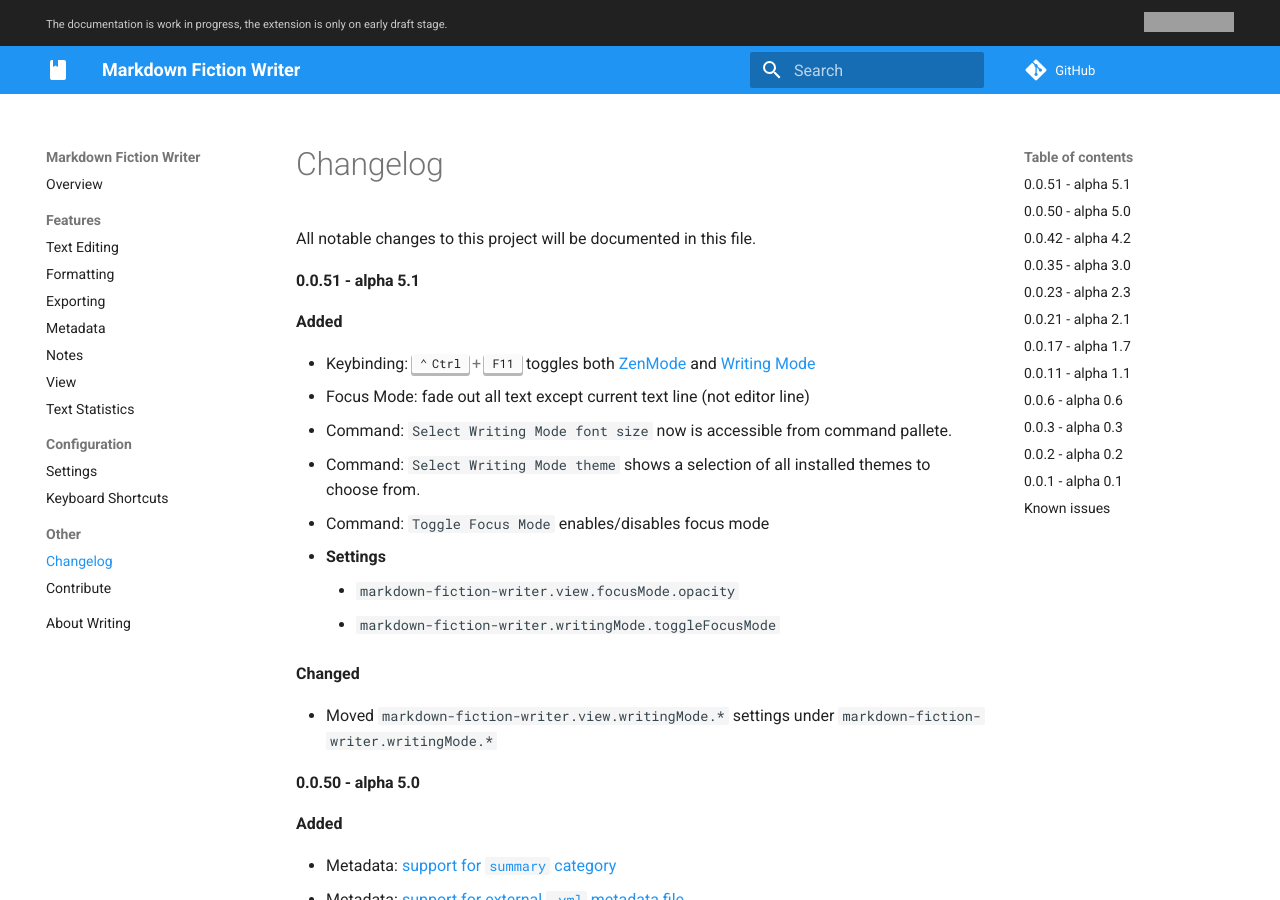
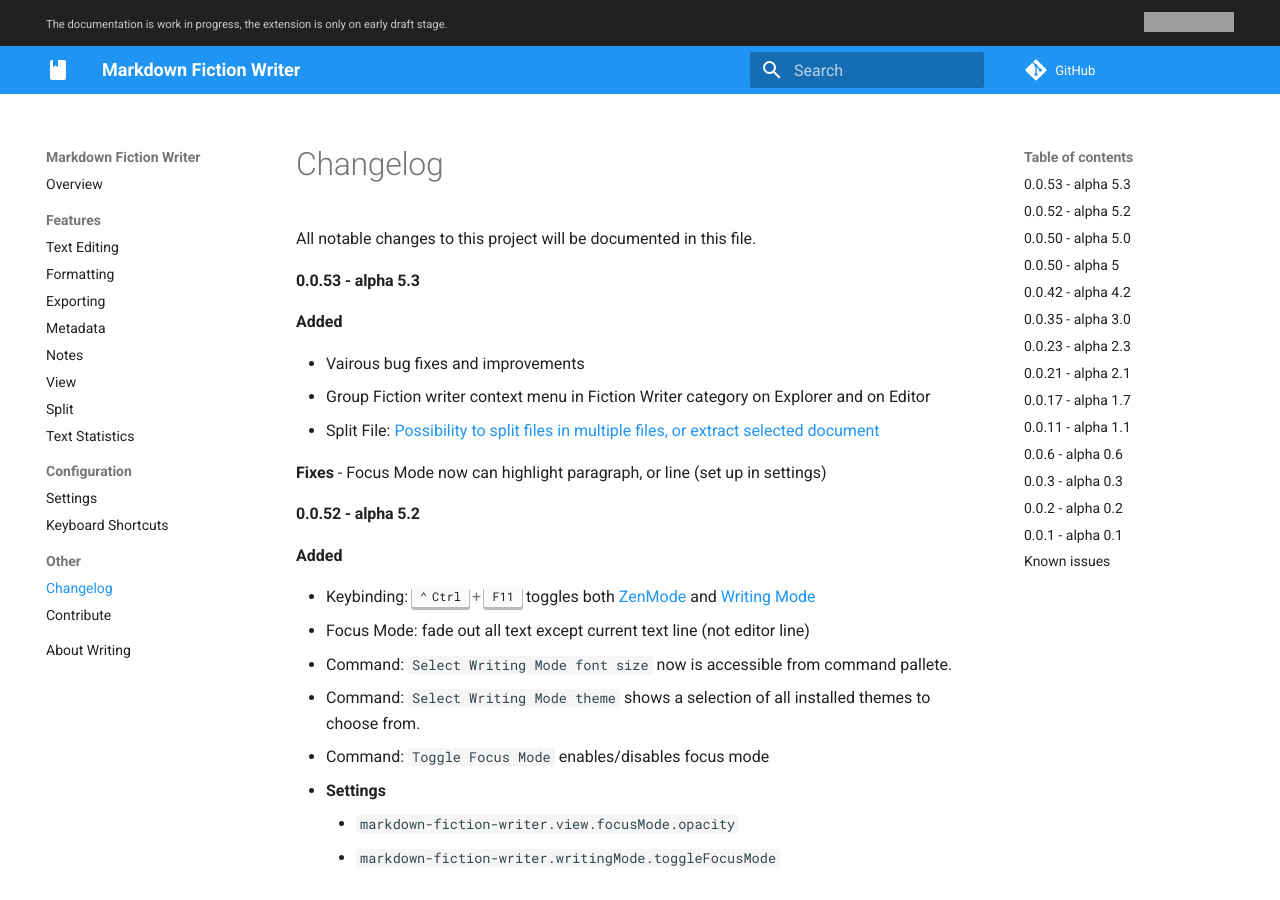
Before and after one commit to zoctarine/vscode-fiction-writer, an MkDocs documentation site: the page built from docs/changelog.md, in a window 1280 px wide and 900 px high. Built offline with MkDocs 1.6.1 and Material for MkDocs 9.7.7, drawn with Linux system fonts in a browser that asks for light colours; comment, search, counter and statistics services are not loaded; some of the changed text lies outside the part shown; grey boxes are pictures that could not be loaded.

Commit message:
Add split files draft

```diff
--- a/docs/changelog.md
+++ b/docs/changelog.md
@@ -1,6 +1,17 @@
 All notable changes to this project will be documented in this file.
 
-## 0.0.51 - alpha 5.1
+## 0.0.53 - alpha 5.3
+
+**Added**
+
+- Vairous bug fixes and improvements
+- Group Fiction writer context menu in Fiction Writer category on Explorer and on Editor
+- Split File: [Possibility to split files in multiple files, or extract selected document](split.md)
+
+**Fixes**
+- Focus Mode now can highlight paragraph, or line (set up in settings)
+
+## 0.0.52 - alpha 5.2
 
 **Added**
 
@@ -56,6 +67,16 @@
 - Fix a performance issue when Document Statistics was loading even if view was not visible.
 - Consistent name of _Writing Mode_ everywhere (some places still using the old _Enhanced Zen Mode_ naming)
 
+## 0.0.50 - alpha 5
+
+**Added**
+
+- Vairous bug fixes and improvements
+- Group Fiction writer context menu in Fiction Writer category on Explorer and on Editor
+- Split File: [Possibility to split files in multiple files, or extract selected document](split.md)
+
+**Fixes**
+- Focus Mode now can highlight paragraph, or line (set up in settings)
 
 ## 0.0.42 - alpha 4.2
 
--- a/mkdocs.yml
+++ b/mkdocs.yml
@@ -38,7 +38,8 @@
      - Exporting: export.md
      - Metadata: metadata.md
      - Notes: notes.md
-     - View: view.md
+     - View: vie
+     - Split: split.md
      - Text Statistics: stats.md
   - Configuration:
     - Settings: settings.md
```
Also changed, not shown: docs/index.md (+1 -0 lines), docs/split.md (added, +27 -0 lines), 1 other file.
